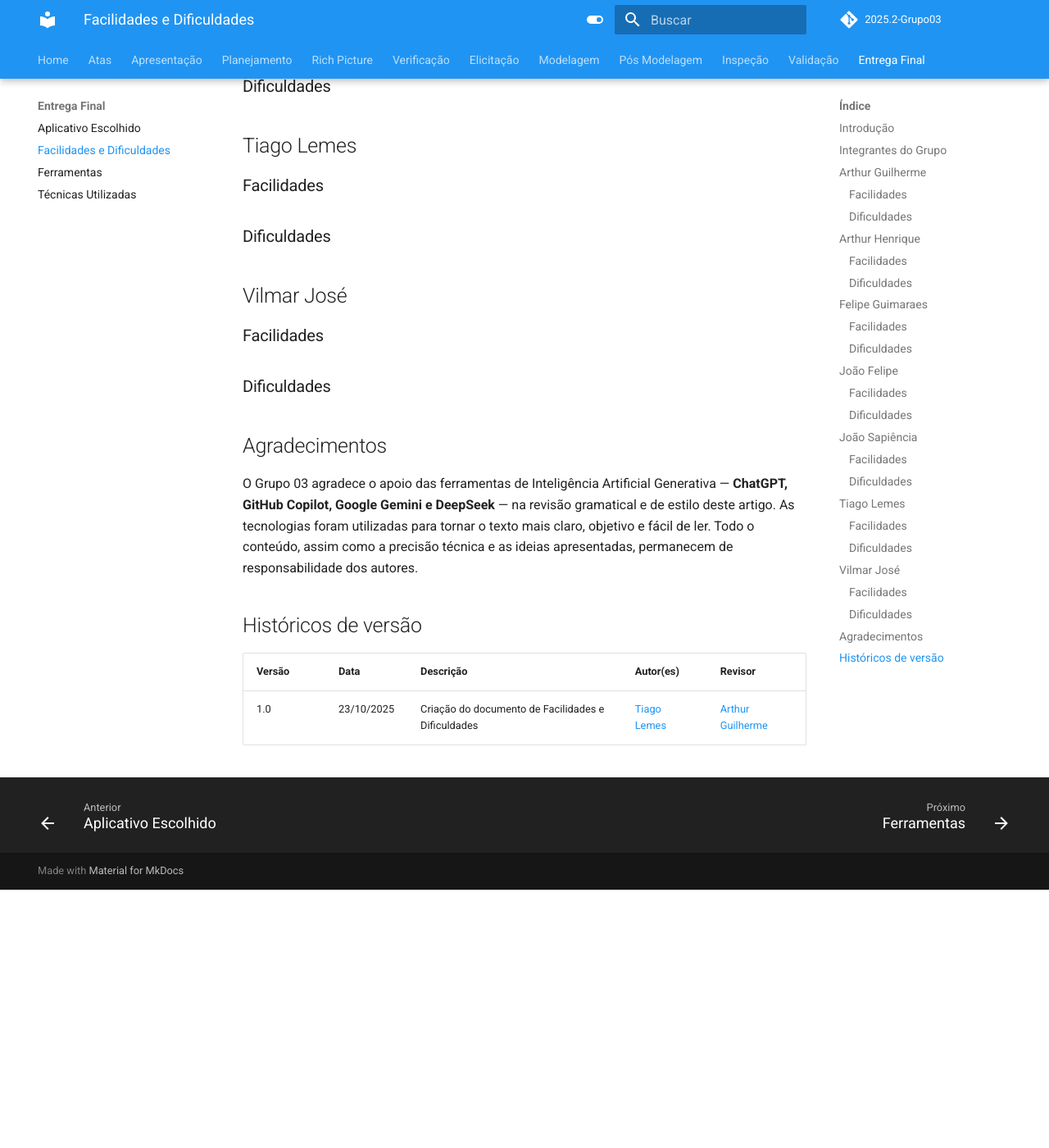
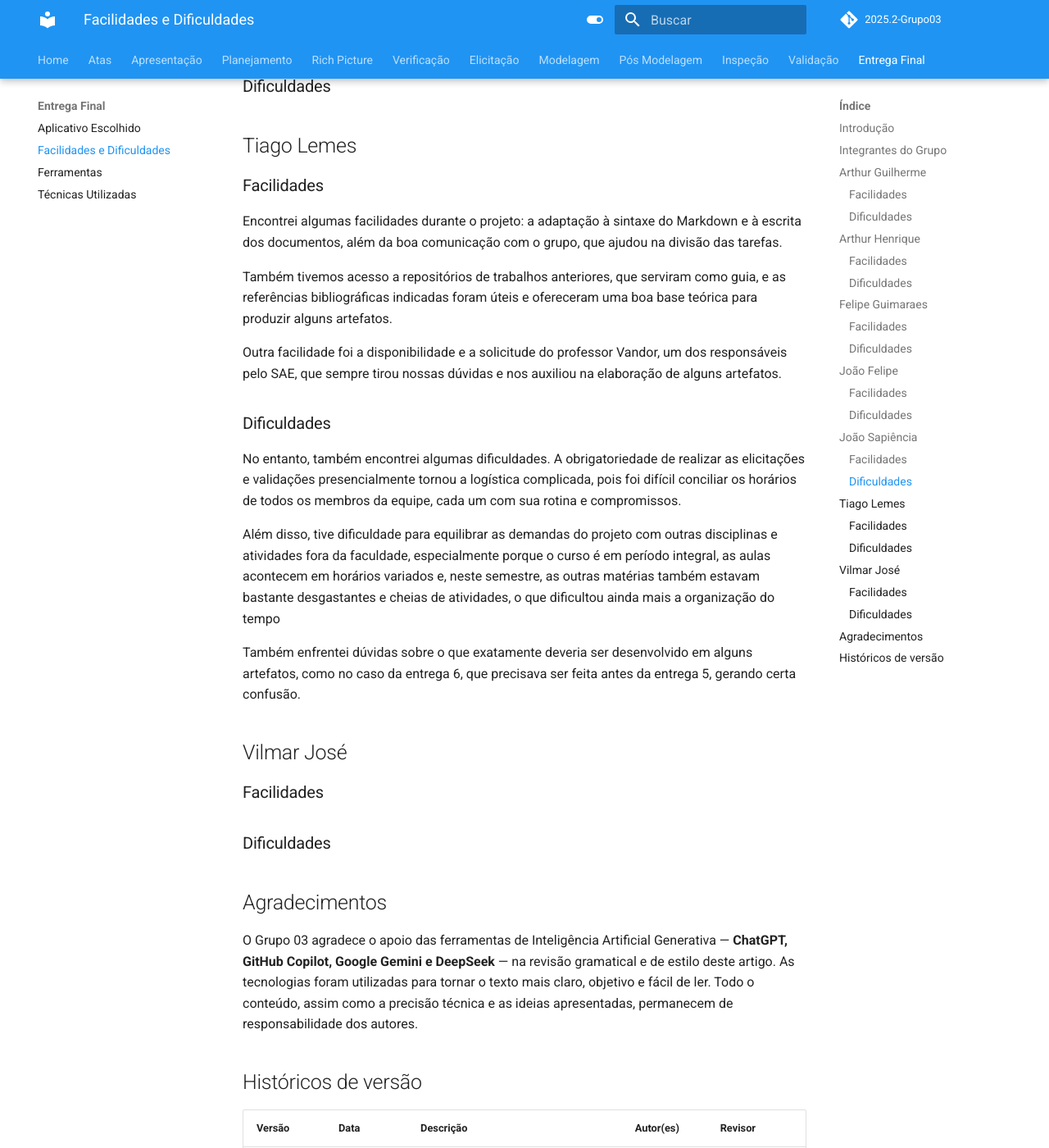
Before and after one commit to Requisitos-de-Software/2025.2-Grupo03, an MkDocs documentation site: the page built from docs/Entrega_Final/facilidades_dificuldades.md, in a window 1280 px wide and 1400 px high, scrolled down 2040 px. Shown: the whole window at 82% size. Built offline with MkDocs 1.6.1 and Material for MkDocs 9.7.7, drawn with Linux system fonts in a browser that asks for light colours; comment, search, counter and statistics services are not loaded; before the commit the page ends 3125 px from its top, so only the background shows below that.

Commit message:
Update facilidades_dificuldades.md

```diff
--- a/docs/Entrega_Final/facilidades_dificuldades.md
+++ b/docs/Entrega_Final/facilidades_dificuldades.md
@@ -65,7 +65,19 @@ A Tabela 1 apresenta todos os integrantes da equipe que participaram do artefato
 
 ### Facilidades
 
+Encontrei algumas facilidades durante o projeto: a adaptação à sintaxe do Markdown e à escrita dos documentos, além da boa comunicação com o grupo, que ajudou na divisão das tarefas.
+
+Também tivemos acesso a repositórios de trabalhos anteriores, que serviram como guia, e as referências bibliográficas indicadas foram úteis e ofereceram uma boa base teórica para produzir alguns artefatos.
+
+Outra facilidade foi a disponibilidade e a solicitude do professor Vandor, um dos responsáveis pelo SAE, que sempre tirou nossas dúvidas e nos auxiliou na elaboração de alguns artefatos.
+
 ### Dificuldades
+
+No entanto, também encontrei algumas dificuldades. A obrigatoriedade de realizar as elicitações e validações presencialmente tornou a logística complicada, pois foi difícil conciliar os horários de todos os membros da equipe, cada um com sua rotina e compromissos.
+
+Além disso, tive dificuldade para equilibrar as demandas do projeto com outras disciplinas e atividades fora da faculdade, especialmente porque o curso é em período integral, as aulas acontecem em horários variados e, neste semestre, as outras matérias também estavam bastante desgastantes e cheias de atividades, o que dificultou ainda mais a organização do tempo
+
+Também enfrentei dúvidas sobre o que exatamente deveria ser desenvolvido em alguns artefatos, como no caso da entrega 6, que precisava ser feita antes da entrega 5, gerando certa confusão.
 
 ## Vilmar José
 
```
